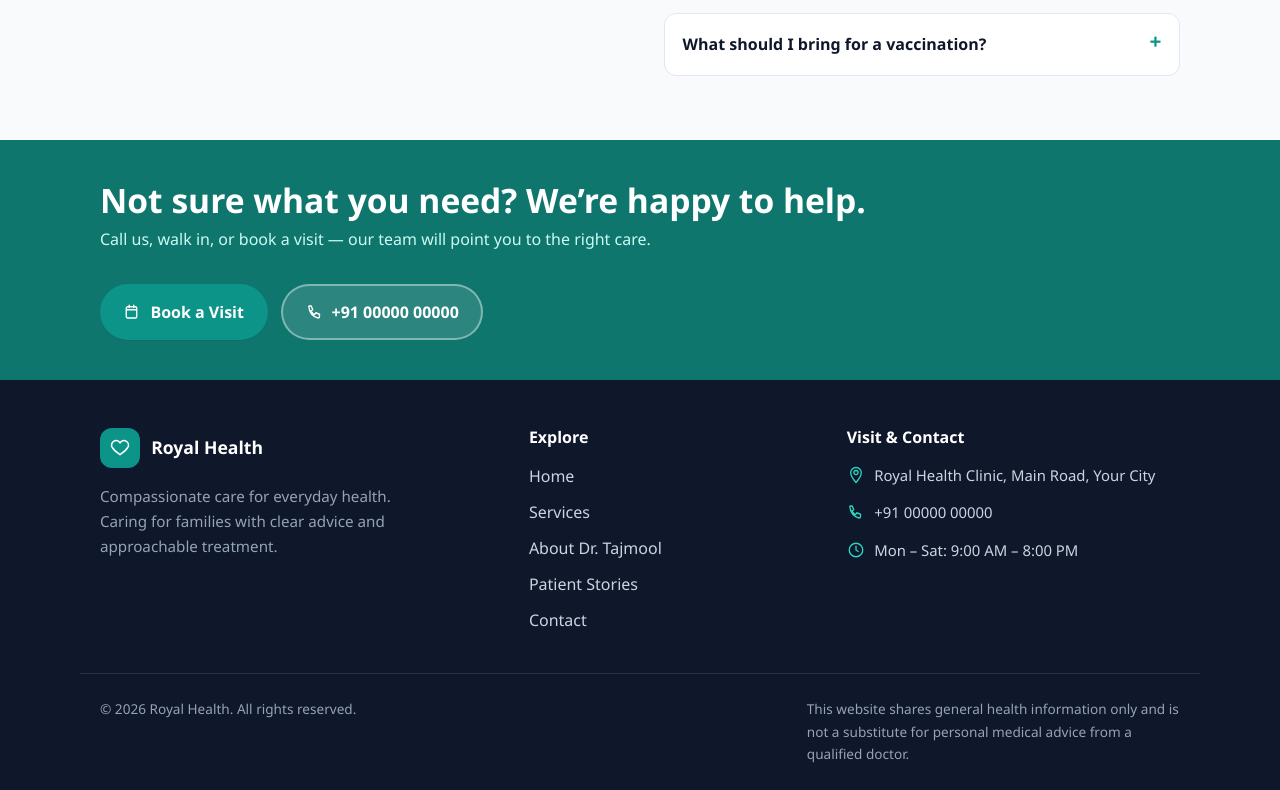
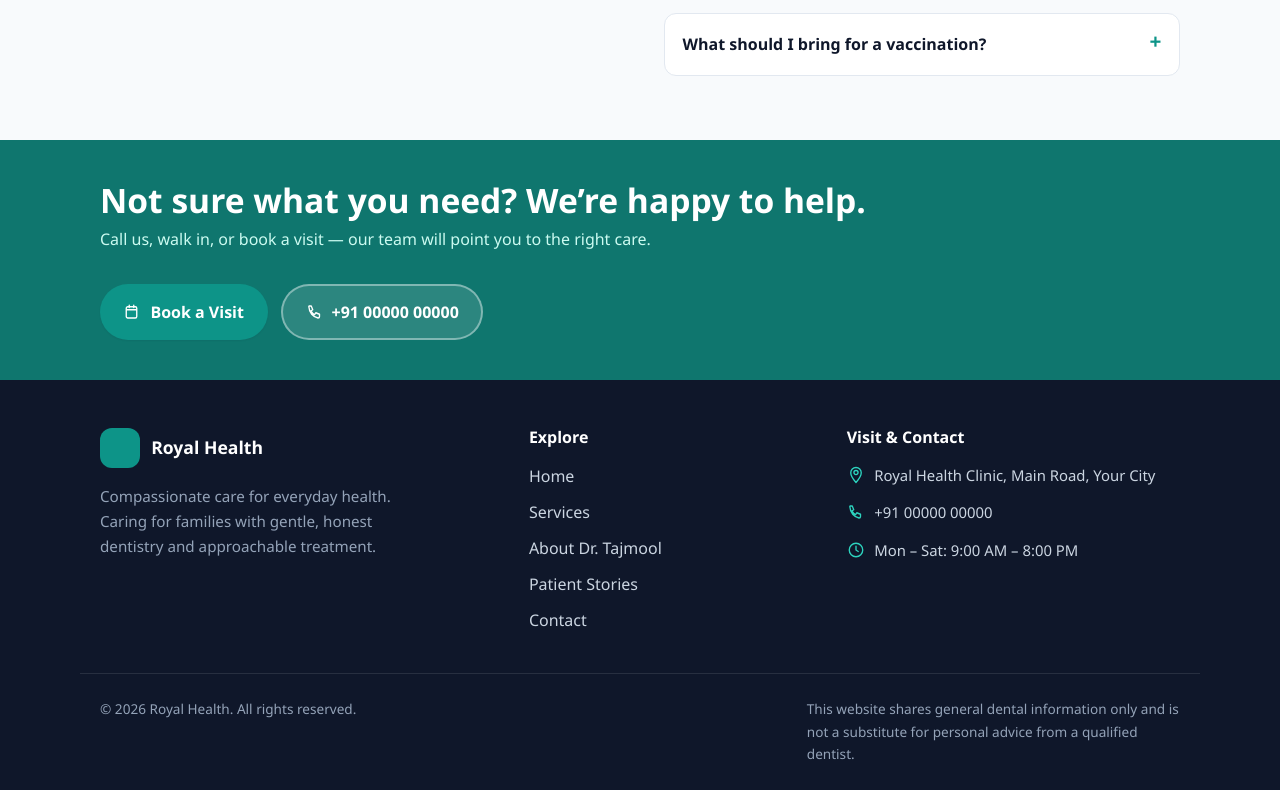
Before and after one commit to deepjsr/royal-clinic, a React (Create React App) app: page / in a window 1280 px wide. Shown: the part 3655-4445 px from the top of the page. Built offline with nearby package versions, Linux system fonts and the light colour scheme.

Commit message:
fix:fix for build

```diff
--- a/src/components/Footer.js
+++ b/src/components/Footer.js
@@ -10,13 +10,13 @@ export default function Footer() {
         <div>
           <div className="brand brand-footer">
             <span className="brand-mark" aria-hidden="true">
-              <Icon name="heart" size={20} />
+              <Icon name="tooth" size={20} />
             </span>
             <strong>{clinic.name}</strong>
           </div>
           <p className="footer-blurb">
-            {clinic.tagline}. Caring for families with clear advice and
-            approachable treatment.
+            {clinic.tagline}. Caring for families with gentle, honest dentistry
+            and approachable treatment.
           </p>
         </div>
 
@@ -55,8 +55,8 @@ export default function Footer() {
           &copy; {new Date().getFullYear()} {clinic.name}. All rights reserved.
         </p>
         <p className="footer-disclaimer">
-          This website shares general health information only and is not a
-          substitute for personal medical advice from a qualified doctor.
+          This website shares general dental information only and is not a
+          substitute for personal advice from a qualified dentist.
         </p>
       </div>
     </footer>
```
